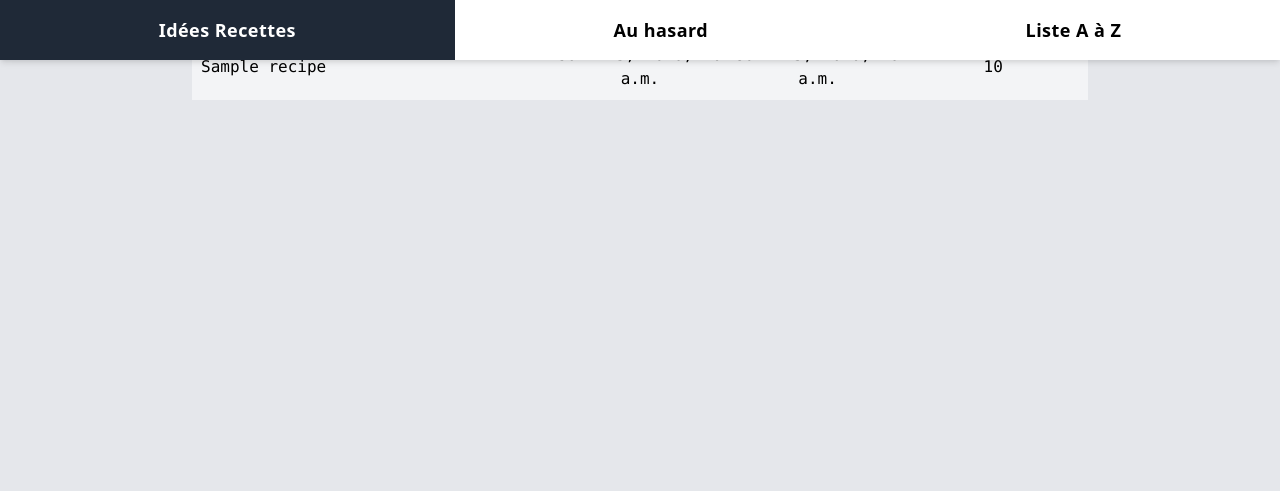
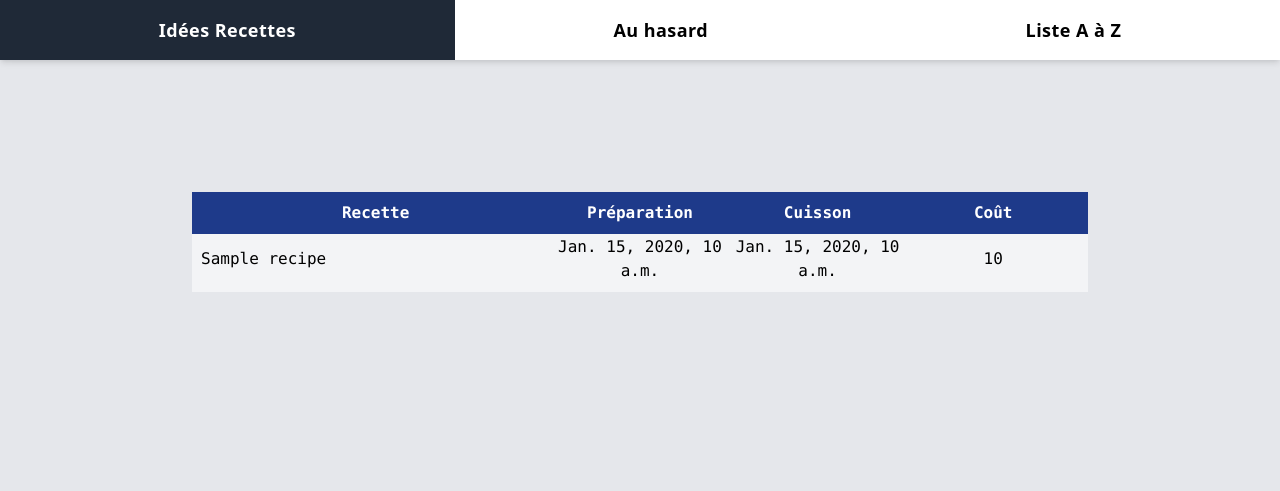
Before and after one commit to PierreMrt/recipe_scraping, a Django app: template recettes_gui/templates/random.html in a window 1280 px wide. Shown: the top 491 px of the page. Run offline with Django 3.2, Linux system fonts and the light colour scheme; the template is opened without the code that fills it: most values are stand-ins (such as "Sample title", 1, 10 or a date in 2020).

Commit message:
corrected top margin in random.html

```diff
--- a/recettes_gui/templates/random.html
+++ b/recettes_gui/templates/random.html
@@ -1,7 +1,7 @@
 {% extends 'base.html' %}
 {% block random %}
 
-<table class='bg-gray-100 table-fixed mt-auto'>
+<table class='bg-gray-100 table-fixed mt-48'>
     <tr class='bg-blue-900 text-white border-8 border-blue-900'>
         <th class='w-1/3'>Recette</th>
         <th class='w-1/6'>Préparation</th>
```
